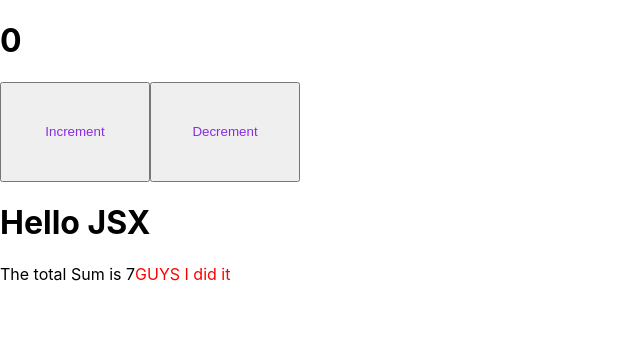
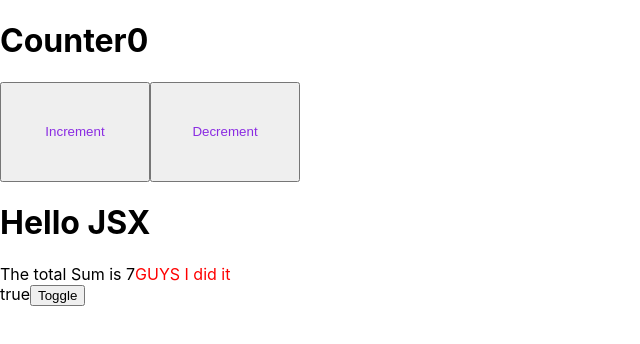
Before and after one commit to paudel54/React_Interview, a React (Create React App) app in the folder first/: page / in a window 1280 px wide. Shown: the top 344 px of the page, without its empty margins (0-640 px from the left). Built offline with nearby package versions, Linux system fonts and the light colour scheme.

Commit message:
WOrked on with Primitive Type and   Object Literals with useState

```diff
--- a/first/src/App.js
+++ b/first/src/App.js
@@ -1,6 +1,6 @@
 import './App.css';
 // hook useState()
-
+// The import of React is not Required for executing JSX this is the beauty of jsx transform earlier was different
 import React, { useState } from 'react'
 
 function App() {
@@ -10,22 +10,34 @@ function App() {
 
 
   // lazy initialization if we want to load non primitive data on state
-  function initialState() {
-    // lazy initialization is required if you have a bigger porcess which is going to give you the initial state value and that you put in a function. then instead of writing
-    //the function only do make sure you follow lazy inititializaion
-    console.log('Its an expensive process', Date.now())
-    return 0;
-  }
+  // function initialState() {
+  //   // lazy initialization is required if you have a bigger porcess which is going to give you the initial state value and that you put in a function. then instead of writing
+  //   //the function only do make sure you follow lazy inititializaion
+  //   console.log('Its an expensive process', Date.now())
+  //   return 0;
+  // }
 
-  const [i, setCount] = useState(() => initialState());
+  // const [i, setCount] = useState(() => initialState(0));
+  // const [flag, setFlag] = useState(true);
+  // Use State with Object Literals.
+  const [sObj, setCount] = useState({
+    cnt: 0,
+    mFlag: true
+  });
+
+
   // const decreaseValue = () => {
   //   setCount(i - 1);
   // }
   const changeCounter = (op) => {
+    let tC = sObj.cnt;
     if (op === '+') {
-      setCount(i + 1);
+      // Use of Sprea operator is creating a new space and override if any changes to value
+      tC++;
+      setCount({ ...sObj, cnt: tC });
     } else {
-      setCount(i - 1);
+      tC--;
+      setCount({ ...sObj, cnt: tC });
     }
   }
 
@@ -48,7 +60,7 @@ function App() {
 
   return (
     <div className="App">
-      <h1>{i}</h1>
+      <h1>Counter{sObj.cnt}</h1>
       {/* ON Click is an event */}
       {/* <button onClick={() => setCount(i + 1)}>Click</button> */}
       {/* Arrow function or return must be gurantted when we pass parameter to fn on Click Events */}
@@ -57,6 +69,11 @@ function App() {
       {message}
       {`The total Sum is ${a + b}`}
       {jsx}
+      <div>
+        {sObj.mFlag.toString()}
+        {/* Creatting toggle  */}
+        <button onClick={() => setCount({ ...sObj, mFlag: !sObj.mFlag })}>Toggle</button>
+      </div>
     </div>
   );
 }
```
